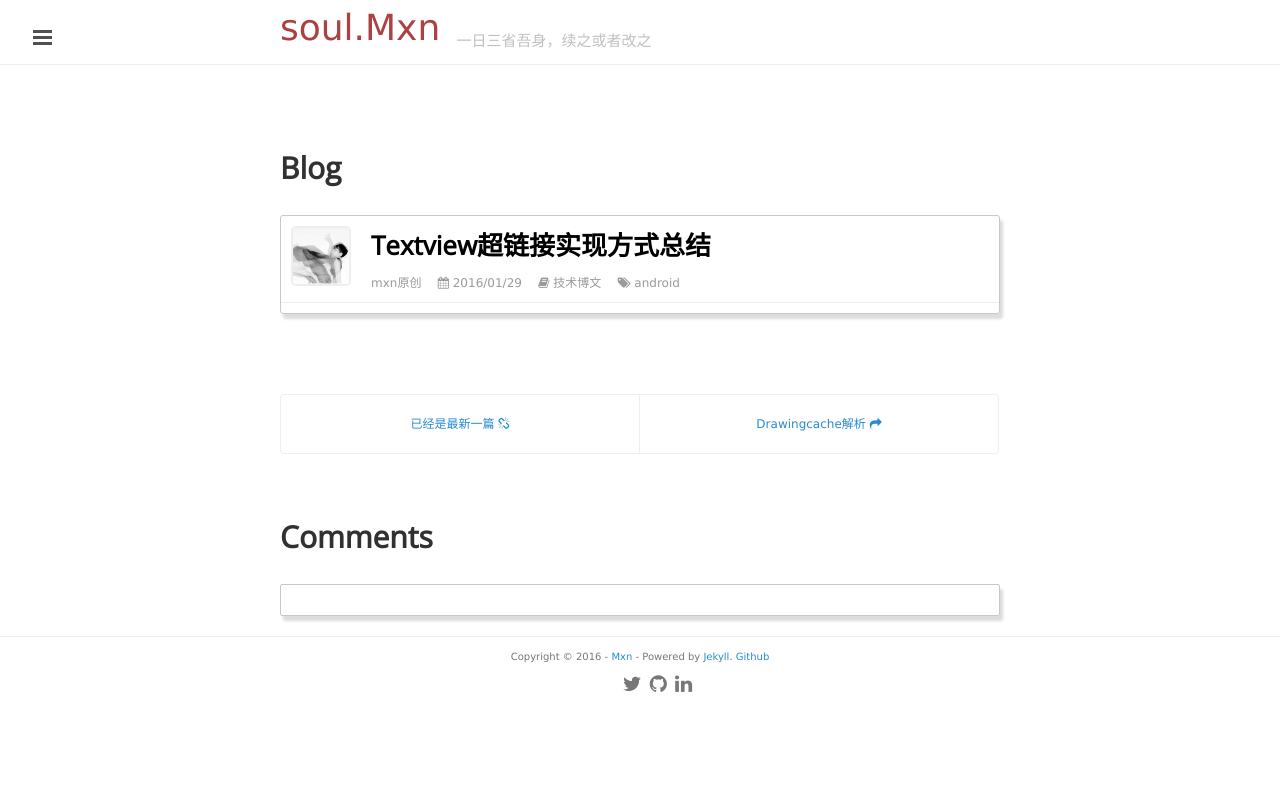
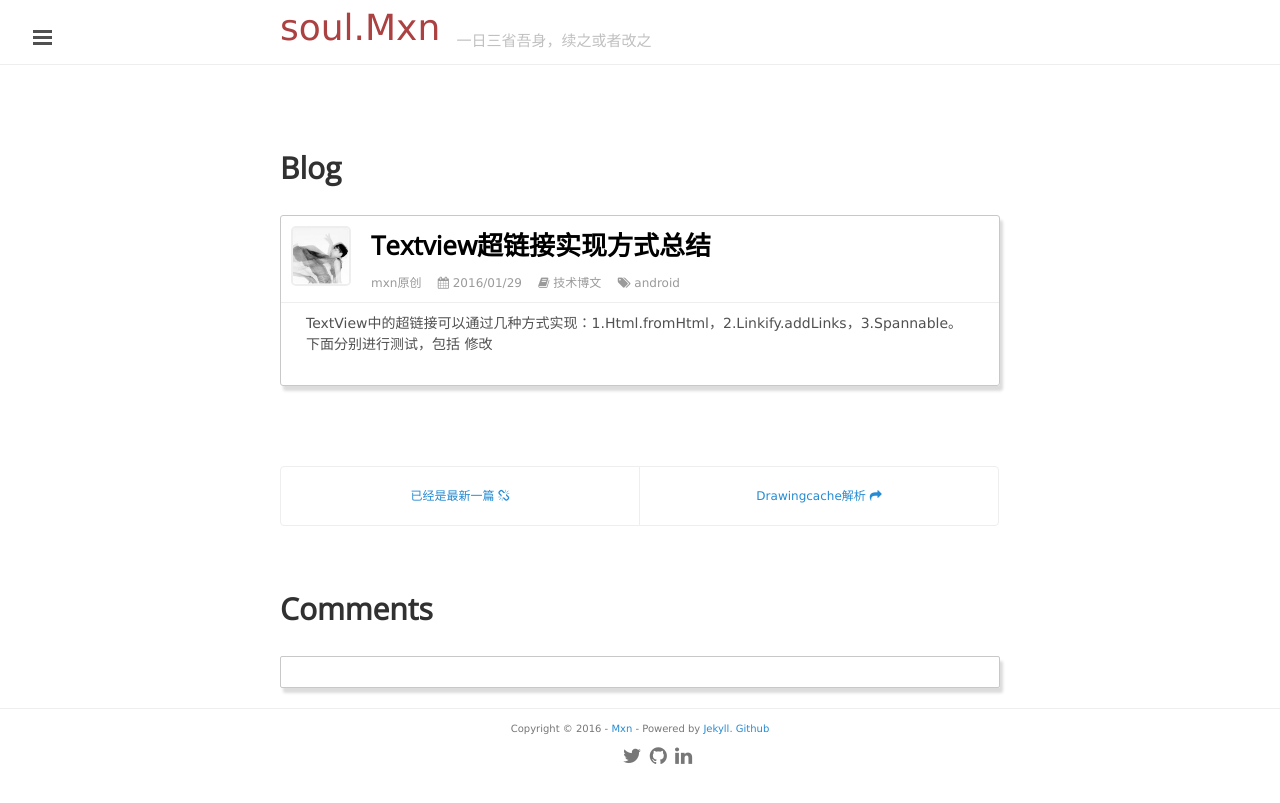
Before and after one commit to mxn21/mxn21.github.io, a Jekyll site: the page built from _posts/2016-1-29-TextView超链接实现方式总结.md, in a window 1280 px wide. Shown: the top 803 px of the page. Built offline with Jekyll 4.4.1, drawn with Linux system fonts in a browser that asks for light colours; Markdown is read by kramdown in place of the engine named in the settings; comment, search, counter and statistics services are not loaded.

Commit message:
32534543

```diff
--- a/_posts/2016-1-29-TextView超链接实现方式总结.md
+++ b/_posts/2016-1-29-TextView超链接实现方式总结.md
@@ -5,3 +5,6 @@
 category: 技术博文
 tag: android
 ---
+
+TextView中的超链接可以通过几种方式实现：1.Html.fromHtml，2.Linkify.addLinks，3.Spannable。下面分别进行测试，包括
+修改
```
